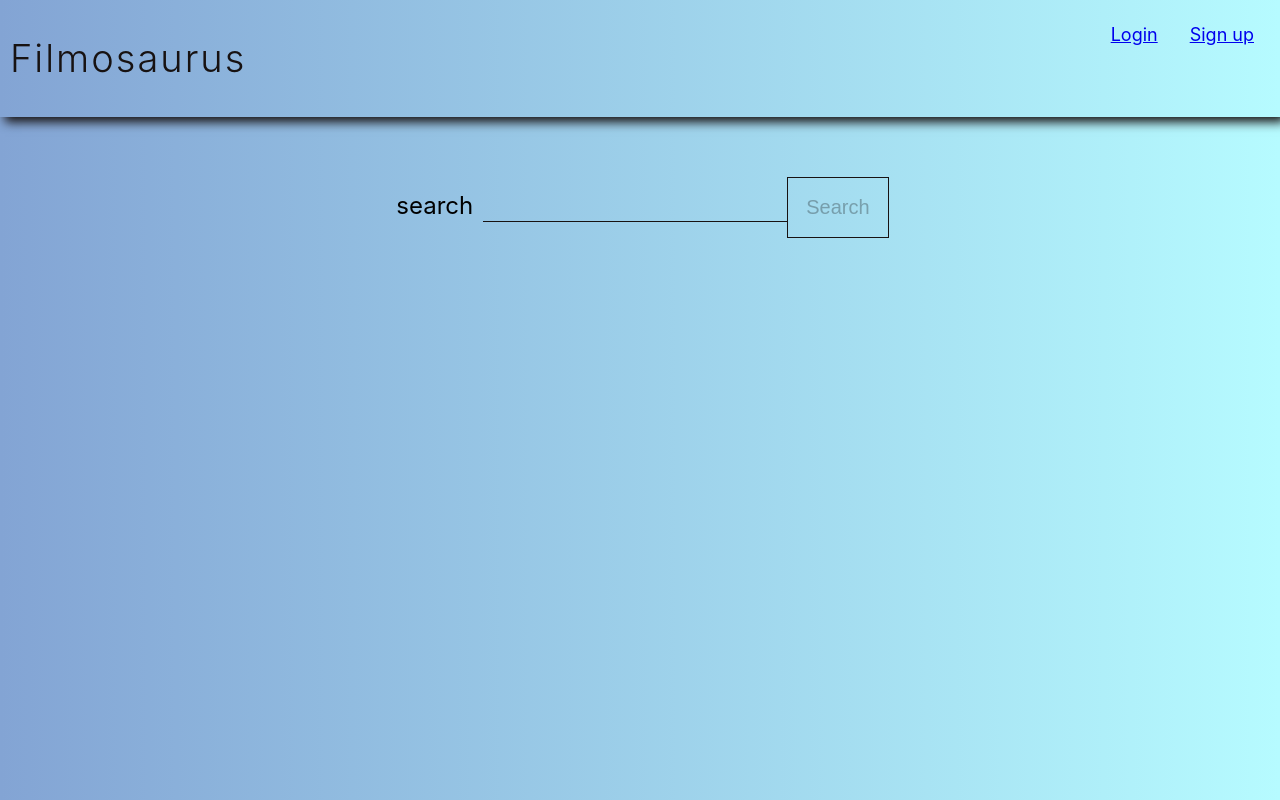
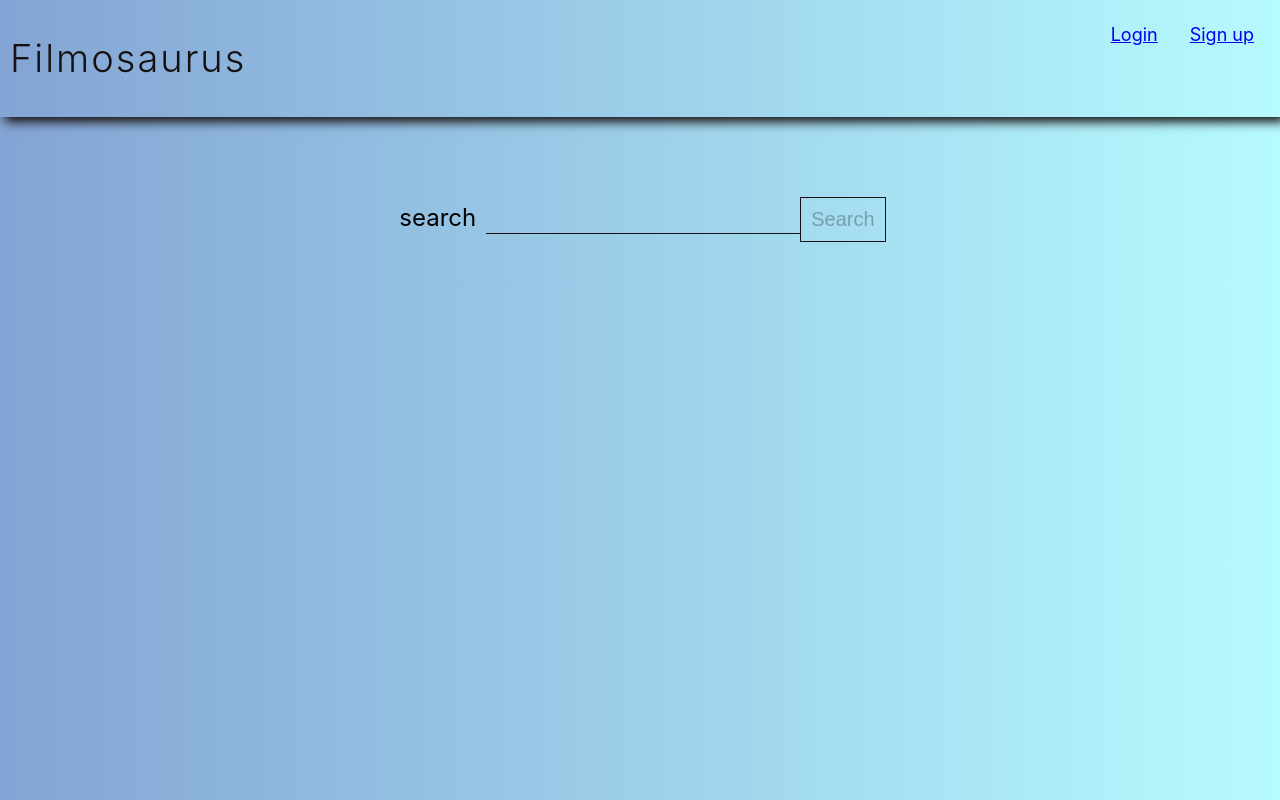
Before and after one commit to romainh3nry/filmosaurus-v3-frontend, a React (Create React App) app: page / in a window 1280 px wide. Built offline with nearby package versions, Linux system fonts and the light colour scheme.

Commit message:
re-organize style for home page

```diff
--- a/src/code/Home/Item.tsx
+++ b/src/code/Home/Item.tsx
@@ -1,21 +1,4 @@
-import styled from 'styled-components';
-
-const StyledItem = styled.div `
-  display: flex;
-  align-items: center;
-  padding-bottom: 5px;
-  margin-top:10px;
-`;
-
-const StyledColumn = styled.span `
-  padding: 0 5px;
-  white-space: nowrap;
-  overflow: hidden;
-  text-overflow: ellipsis;
-  a {
-    color: inherite;
-  }
-`;
+import { TableItem, TableDiv } from '../Style';
 
 type ItemProps = {
     item: {
@@ -28,10 +11,10 @@ type ItemProps = {
 
 export const Item = ({item}: ItemProps) => {
     return (
-        <StyledItem>
-            <StyledColumn>{item.title}</StyledColumn>
-            <StyledColumn>({item.year})</StyledColumn>
-            <StyledColumn> | directed by {item.directors}</StyledColumn>
-        </StyledItem>
+        <TableDiv>
+            <TableItem>{item.title}</TableItem>
+            <TableItem>({item.year})</TableItem>
+            <TableItem> | directed by {item.directors}</TableItem>
+        </TableDiv>
     )
 };
--- a/src/code/Home/PaginationButton.tsx
+++ b/src/code/Home/PaginationButton.tsx
@@ -1,22 +1,5 @@
 import React from 'react';
-import styled from 'styled-components';
-
-const StyledButton = styled.button`
-  background: transparent;
-  border: 1px solid #171212;
-  margin: 10px;
-  padding: 5px;
-  font-size: 20px;
-  cursor: pointer;
-  transition: all 0.1s ease-in;
-  width: 15%;
-  &:hover {
-    background: #171212;
-    color: #ffffff;
-    fill: #ffffff;
-    stroke: #ffffff;
-  }
-`;
+import { Button } from '../Style';
 
 type PaginationButtonProps = {
     move: React.MouseEventHandler<HTMLButtonElement>,
@@ -25,11 +8,11 @@ type PaginationButtonProps = {
 
 export const PaginationButton = ({move, text}: PaginationButtonProps) => {
     return (
-      <StyledButton
+      <Button margin='10px' width='15%'
         type="button"
         onClick={move}
       >
         {text}
-      </StyledButton>
+      </Button>
     )
 }
--- a/src/code/Home/SearchForm.tsx
+++ b/src/code/Home/SearchForm.tsx
@@ -1,49 +1,5 @@
 import React from 'react';
-import styled from 'styled-components'
-
-const StyledForm = styled.form `
-    padding: 70px 0;
-    text-align: center;
-    padding: 10px 0 20px 0;
-    margin-top: 50px;
-`;
-
-const StyledButton = styled.button `
-  background: transparent;
-  border: 1px solid #171212;
-  padding: 18px;
-  font-size: 20px;
-  cursor: pointer;
-  transition: all 0.1s ease-in;
-  &:hover {
-    background: #171212;
-    color: #ffffff;
-    fill: #ffffff;
-    stroke: #ffffff;
-  }
-  @media only screen and (max-width: 411px) {
-    margin-top: 5px;
-    width: 50%;
-    border: none;
-}
-`;
-
-const StyledLabel = styled.label `
-  padding-left: 5px;
-  padding-right: 10px;
-  font-size: 24px;
-`;
-
-const StyledInput = styled.input `
-  border: none;
-  border-bottom: 1px solid #171212;
-  background-color: transparent;
-  font-size: 24px;
-  width: 300px;
-  &:focus {
-    outline: none;
-  }
-`;
+import { Form, Button, InputLabel, InputText} from '../Style';
 
 type SearchFormProps = {
     label: string,
@@ -54,10 +10,10 @@ type SearchFormProps = {
 
 export const SearchForm = ({label, searchTerm, onChange, onSubmit,}: SearchFormProps) => {
     return (
-        <StyledForm onSubmit={onSubmit}>
-            <StyledLabel>{label}</StyledLabel>
-            <StyledInput type="text" value={searchTerm} onChange={onChange}/>
-            <StyledButton type="submit" disabled={!searchTerm}>Search</StyledButton>
-        </StyledForm>
+        <Form onSubmit={onSubmit} textAlign='center'>
+            <InputLabel>{label}</InputLabel>
+            <InputText type="text" value={searchTerm} onChange={onChange}/>
+            <Button type="submit" disabled={!searchTerm}>Search</Button>
+        </Form>
     )
 };
--- a/src/code/Home/SearchResults.tsx
+++ b/src/code/Home/SearchResults.tsx
@@ -1,20 +1,6 @@
 import React from "react";
 import {Item} from "./Item"
-import styled from 'styled-components';
-import { Link } from "react-router-dom";
-
-const StyledA = styled(Link)`
-  text-decoration: none;
-  color: #171212;
-`;
-
-const StyledRow = styled.div `
-  padding-top: 2px;
-  &:hover {
-    background-color: #171212;
-    color:white;
-  }
-`;
+import { A, Row } from "../Style";
 
 type SearchResultsProps = {
     list: {
@@ -28,11 +14,11 @@ type SearchResultsProps = {
 export const SearchResults = React.memo<any>(({list}: SearchResultsProps) => {
     return list.map(item => {
         return (
-            <StyledA key={item.id} to={`movie/${item.id}`}>
-                <StyledRow>
+            <A key={item.id} to={`movie/${item.id}`}>
+                <Row>
                     <Item item={item} />
-                </StyledRow>
-            </StyledA>
+                </Row>
+            </A>
         )
     })
 });
--- a/src/code/Register/index.tsx
+++ b/src/code/Register/index.tsx
@@ -133,7 +133,7 @@ export const Register = ({API_BASE, getToken}: RegisterProps) => {
                 <Alert backgroundColor='#BB4F37'>Oops ! Something went wrong...</Alert>
             )}
             {success && <Alert backgroundColor='#6EC170'>Successfully registered ! You're about to be redirected...</Alert>}
-            <Form onSubmit={handleSubmit}>
+            <Form onSubmit={handleSubmit} display='flex' flexDirection='column'>
                 <InputLabel>Username</InputLabel>
                 <InputText
                     type="text"
--- a/src/code/Style/index.tsx
+++ b/src/code/Style/index.tsx
@@ -1,4 +1,5 @@
 import styled from 'styled-components'
+import { Link } from "react-router-dom";
 
 export const Container = styled.div<{
     marginTop?: string
@@ -32,9 +33,14 @@ export const TitleSizeThree = styled.h3`
     font-size: 30px;
 `;
 
-export const Form = styled.form`
-    display: flex;
-    flex-direction: column;
+export const Form = styled.form<{
+    display?: string
+    flexDirection?: string
+    textAlign?: string
+}>`
+    display: ${p => p.display};
+    flex-direction: ${p => p.flexDirection};
+    text-align: ${p => p.textAlign};
     padding: 70px 0;
     padding: 10px 0 20px 0;
     margin-top: 50px;
@@ -57,7 +63,10 @@ export const InputText = styled.input`
     }
 `;
 
-export const Button = styled.button`
+export const Button = styled.button<{
+    margin?: string
+    width?: string
+}>`
     background: transparent;
     border: 1px solid #171212;
     margin-top: 20px;
@@ -65,6 +74,8 @@ export const Button = styled.button`
     font-size: 20px;
     cursor: pointer;
     transition: all 0.1s ease-in;
+    margin: ${p => p.margin};
+    width: ${p => p.width};
 
     &:hover {
       background: #171212;
@@ -106,3 +117,33 @@ export const Span = styled.span<{
 export const P = styled.p`
     text-align: center;
 `;
+
+export const TableDiv = styled.div`
+    display: flex;
+    align-items: center;
+    padding-bottom: 5px;
+    margin-top:10px;
+`;
+
+export const TableItem = styled.div`
+    padding: 0 5px;
+    white-space: nowrap;
+    overflow: hidden;
+    text-overflow: ellipsis;
+    a {
+      color: inherite;
+    }
+`;
+
+export const A = styled(Link)`
+    text-decoration: none;
+    color: #171212;
+`;
+
+export const Row = styled.div`
+    padding-top: 2px;
+    &:hover {
+      background-color: #171212;
+      color:white;
+    }
+`;
```
